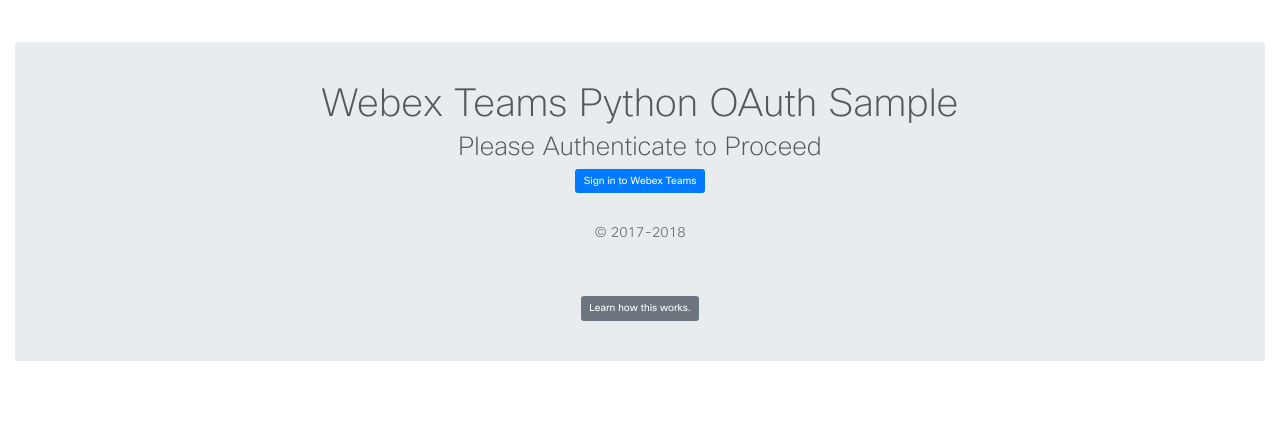
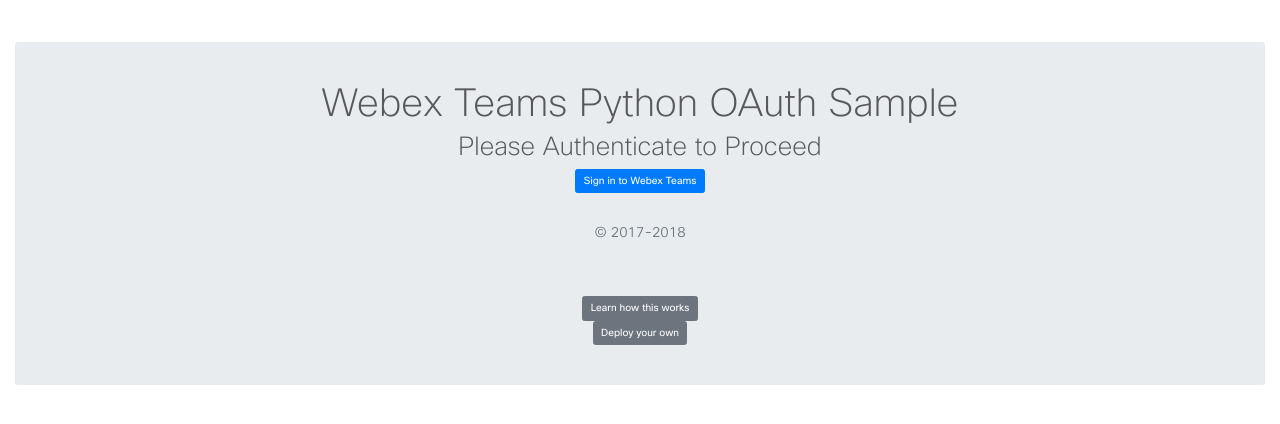
Before and after one commit to CiscoCollabTME/pyIntegration, a Flask app: page / in a window 1280 px wide. Shown: the top 424 px of the page. Run offline with Flask 2, Linux system fonts and the light colour scheme; some libraries are stand-ins or nearby versions.

Commit message:
button and app.json

```diff
--- a/app.json
+++ b/app.json
@@ -1,5 +1,5 @@
 {
-	"name": "Webex Teams Python OAuth Sample",
+	"name": "Webex Teams Python OAuth",
 	"description": "A simple Cisco Webex Teams Python (Flask) Integration to showcase the OAuth flow",
 	"repository": "https://github.com/CTGTME/pyIntegration",
 	"keywords": ["python", "flask", "cisco", "webex", "webex teams", "integration", "oauth"],
--- a/templates/index.html
+++ b/templates/index.html
@@ -11,7 +11,9 @@
         <div class="row">&nbsp;</div>
         <div class="row">&nbsp;</div>
         <a class="btn btn-secondary" data-toggle="collapse" href="#collapseExample" role="button" aria-expanded="false"
-           aria-controls="collapseExample">Learn how this works.</a><br/>
+           aria-controls="collapseExample">Learn how this works</a><br/>
+        <a class="btn btn-secondary" data-toggle="collapse" href="#collapseDeploy" role="button" aria-expanded="false"
+           aria-controls="collapseExample">Deploy your own</a><br/>
         <div class="collapse" id="collapseExample">
             <br/>
              <div class="card card-body text-left">
@@ -45,6 +47,16 @@
 
             </div>
         </div>
+        <div class="collapse" id="collapseDeploy">
+            <br/>
+            <h3>Deploy in 2 steps!</h3>
+            <ol>
+                <li>1. Create a Webex Teams Integration</li>
+                <li>2. <a href="https://github.com/CTGTME/pyIntegration" target="_blank">
+                        <img src="https://www.herokucdn.com/deploy/button.svg" alt="Deploy">
+                </a></li>
+            </ol>
+        </div>
     </div>
 
 
```
